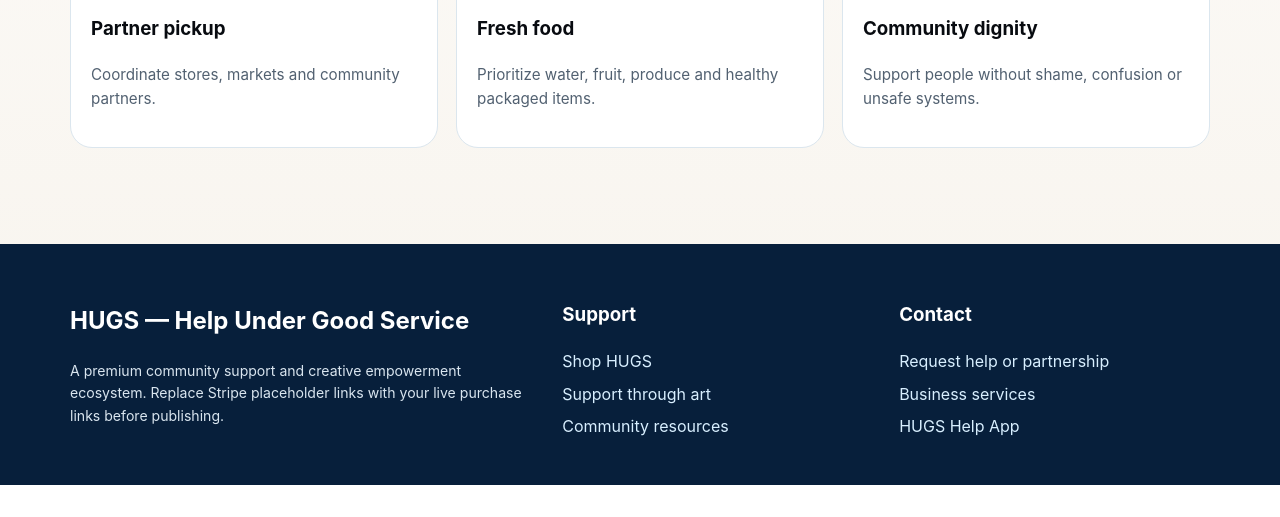
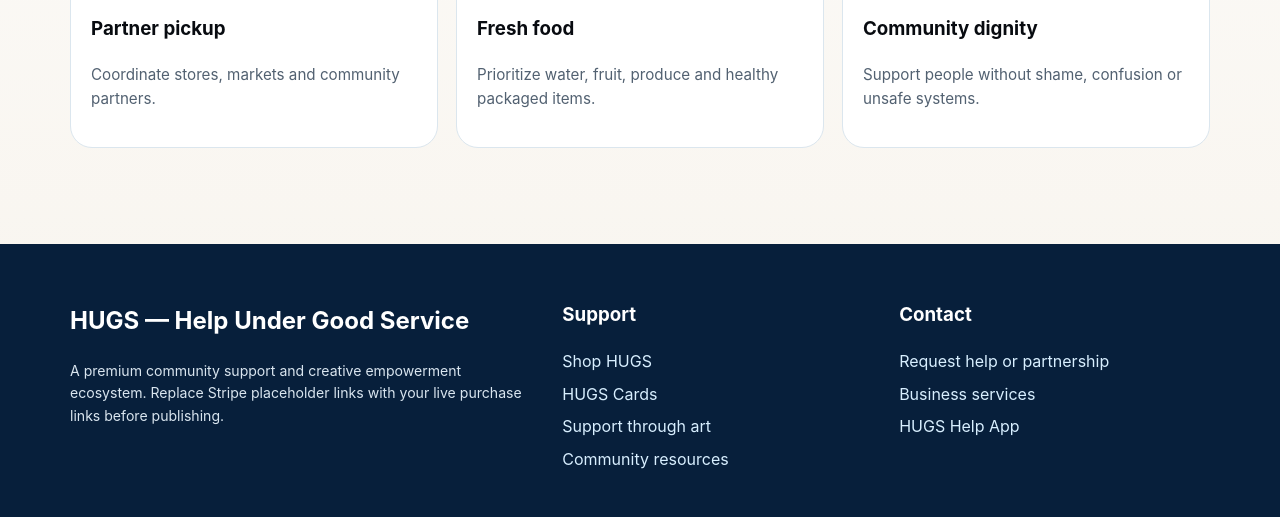
Before and after one commit to madartz1/hugslinks-updated, a plain HTML site: page food-support.html in a window 1280 px wide. Shown: the part 696-1213 px from the top of the page. Before the commit the page ends 1181 px from the top, so only its background shows below. Drawn offline with Linux system fonts and the light colour scheme.

Commit message:
Modify footer links in food-support.html
Updated footer links to include HUGS Cards and adjusted the structure.

```diff
--- a/food-support.html
+++ b/food-support.html
@@ -1,5 +1,5 @@
 <!doctype html><html lang="en"><head><meta charset="utf-8"><meta name="viewport" content="width=device-width, initial-scale=1"><title>HUGSLinks Food Support</title><meta name="description" content="HUGSLinks premium community support and creative empowerment ecosystem."><link rel="stylesheet" href="styles.css"></head><body><header class="topbar"><nav class="nav"><a class="brand" href="index.html">Hugslinks</a><div class="seal" aria-label="HUGS house heart logo"><span class="roof"></span></div><button class="menu">Menu</button><div class="navlinks"><a href="index.html">Home</a><a href="shop.html">Shop</a><a href="art-community.html">Art</a><a href="food-support.html">Food</a><a href="housing-help.html">Housing</a><a href="business-services.html">Business</a><a href="help-app.html">Help App</a><a href="resources.html">Resources</a><a href="about.html">About</a><a href="contact.html">Contact</a></div></nav></header>
 
 <main class="watermark" style="--wm:url('assets/food-support.jpeg')"><section class="page-hero"><div><div class="eyebrow">Food Support</div><h1>Fresh support, organized with dignity.</h1><p>For food support campaigns, partner outreach, food pickup routes, water, produce, and healthy packaged food efforts.</p><div class="actions"><a class="btn primary" href="contact.html">Partner with HUGS</a><a class="btn light" href="resources.html">View resources</a></div></div><div class="page-icon"><img src="assets/food-support.jpeg" alt="Food Support icon"></div></section><section class="section"><h2>Food support focus</h2><div class="grid resources"><div class="resource"><h3>Partner pickup</h3><p>Coordinate stores, markets and community partners.</p></div><div class="resource"><h3>Fresh food</h3><p>Prioritize water, fruit, produce and healthy packaged items.</p></div><div class="resource"><h3>Community dignity</h3><p>Support people without shame, confusion or unsafe systems.</p></div></div></section></main>
-<footer class="footer"><div class="footer-inner"><div><h2>HUGS — Help Under Good Service</h2><p class="notice">A premium community support and creative empowerment ecosystem. Replace Stripe placeholder links with your live purchase links before publishing.</p></div><div><h3>Support</h3><a href="shop.html">Shop HUGS</a><a href="art-community.html">Support through art</a><a href="resources.html">Community resources</a></div><div><h3>Contact</h3><a href="contact.html">Request help or partnership</a><a href="business-services.html">Business services</a><a href="help-app.html">HUGS Help App</a></div></div></footer><script src="script.js"></script>
+<footer class="footer"><div class="footer-inner"><div><h2>HUGS — Help Under Good Service</h2><p class="notice">A premium community support and creative empowerment ecosystem. Replace Stripe placeholder links with your live purchase links before publishing.</p></div><div><h3>Support</h3><a href="shop.html">Shop HUGS</a><a href="hugs-cards.html">HUGS Cards</a><a href="art-community.html">Support through art</a><a href="resources.html">Community resources</a></div><div><h3>Contact</h3><a href="contact.html">Request help or partnership</a><a href="business-services.html">Business services</a><a href="help-app.html">HUGS Help App</a></div></div></footer><script src="script.js"></script>
 </body></html>
```
